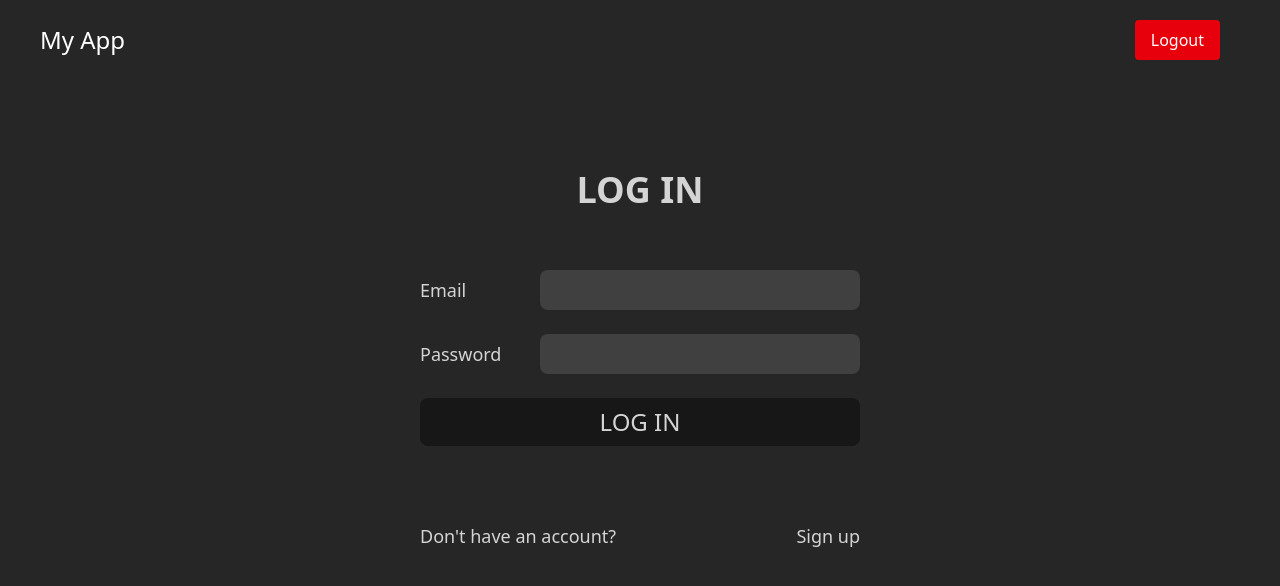
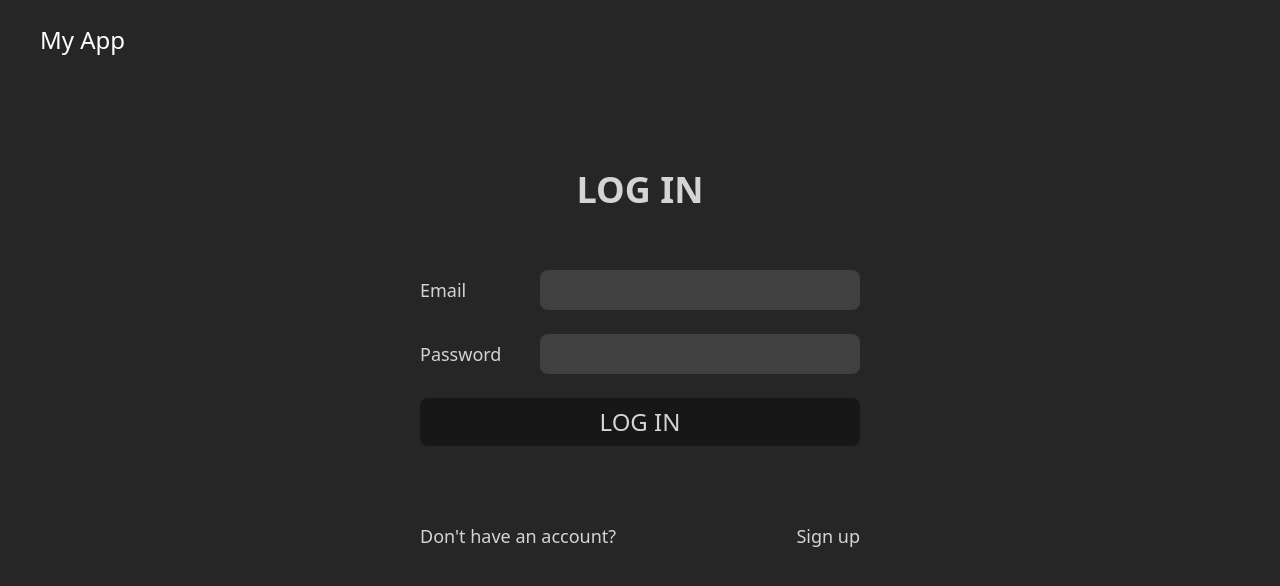
Before and after one commit to Lethal-Tempest/Webalar-MERN-Submission, a React (Vite) app in the folder frontend/: page /login in a window 1280 px wide. Shown: the top 586 px of the page. Built offline with nearby package versions, Linux system fonts and the light colour scheme; no server answers.

Commit message:
Minor fixes

```diff
--- a/frontend/src/components/Navbar.jsx
+++ b/frontend/src/components/Navbar.jsx
@@ -6,7 +6,7 @@ const Navbar = ({ onLogout, setVisible, visible }) => {
         <nav className="p-4 text-white flex justify-between h-[10vh] items-center px-10">
             <h1 className="text-2xl">My App</h1>
             <div className="flex items-center gap-5">
-                <button onClick={onLogout} className="bg-red-600 px-4 py-2 rounded hover:cursor-pointer hover:scale-105 active:scale-110 transition-all duration-300 ease-in-out">Logout</button>
+                {localStorage.getItem('token') && <button onClick={onLogout} className="bg-red-600 px-4 py-2 rounded hover:cursor-pointer hover:scale-105 active:scale-110 transition-all duration-300 ease-in-out">Logout</button>}
                 <div>
                     {
                         visible
```
Also changed, not shown: 2 other files (tests, documents, lock files or other folders).
